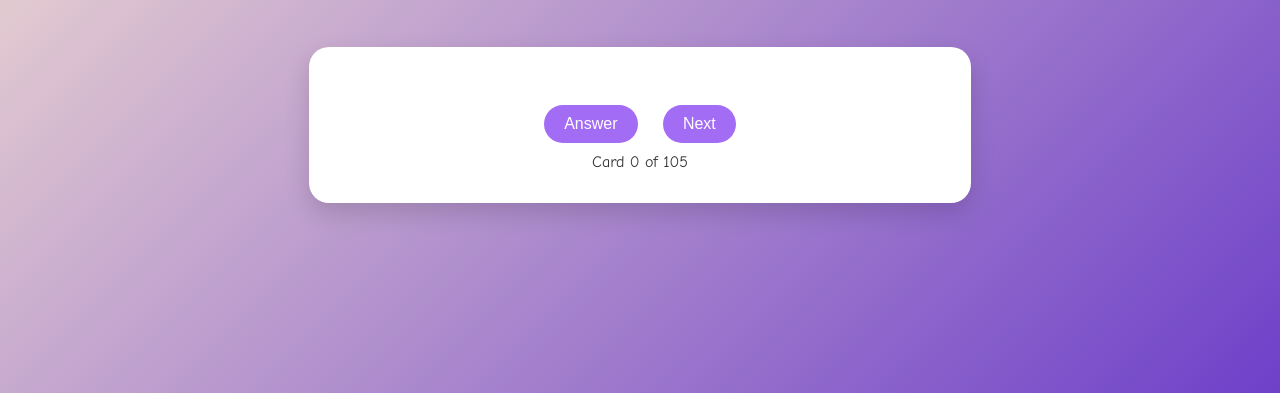
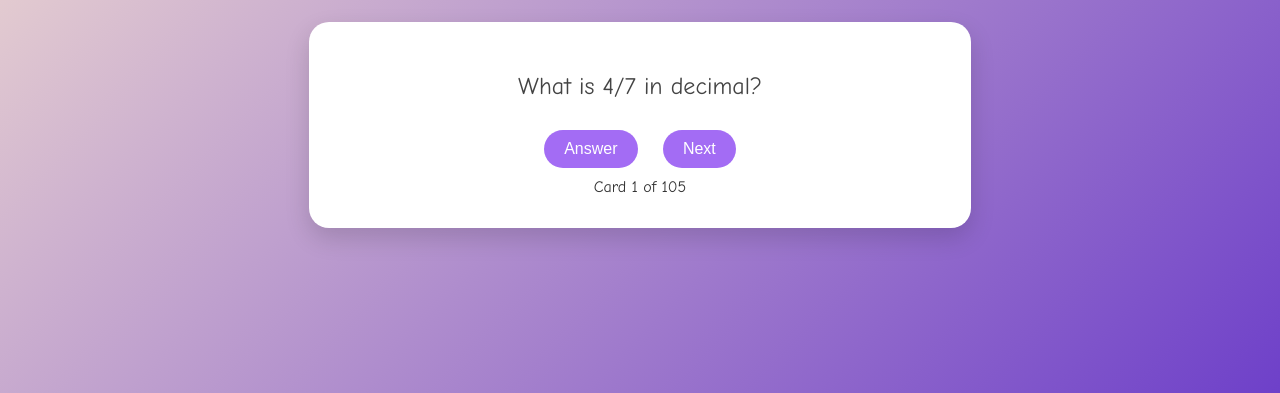
Before and after one commit to hadep275/SDTcalculations, a plain HTML site: page index.html in a window 1280 px wide. Shown: the part 407-800 px from the top of the page. Drawn offline with Linux system fonts and the light colour scheme.

Commit message:
Update index.html

```diff
--- a/index.html
+++ b/index.html
@@ -234,11 +234,11 @@
   let currentIndex = 0;
 
   function renderCard() {
-      const card = shuffledCards[currentIndex];
-      document.getElementById("question").textContent = cards.question;
-      document.getElementById("answer").textContent = cards.answer;
+    const card = shuffledCards[currentIndex];  // 🔍 Correctly get the current card
+    document.getElementById("question").textContent = card.question;  // ✅ Fixed
+    document.getElementById("answer").textContent = card.answer;      // ✅ Fixed
     document.getElementById("answer").style.display = "none";
-      document.getElementById("counter").textContent = `Card ${currentIndex + 0} of ${shuffledCards.length}`;
+    document.getElementById("counter").textContent = `Card ${currentIndex + 1} of ${shuffledCards.length}`;  // ✅ "+ 1" for human-readable count
   }
 
   function revealAnswer() {
@@ -246,7 +246,7 @@
   }
 
   function nextCard() {
-      currentIndex = (currentIndex + 1) % cards.length;
+    currentIndex = (currentIndex + 1) % shuffledCards.length;
     renderCard();
   }
 
```
Lines whose indentation alone changed are shown as unchanged.
